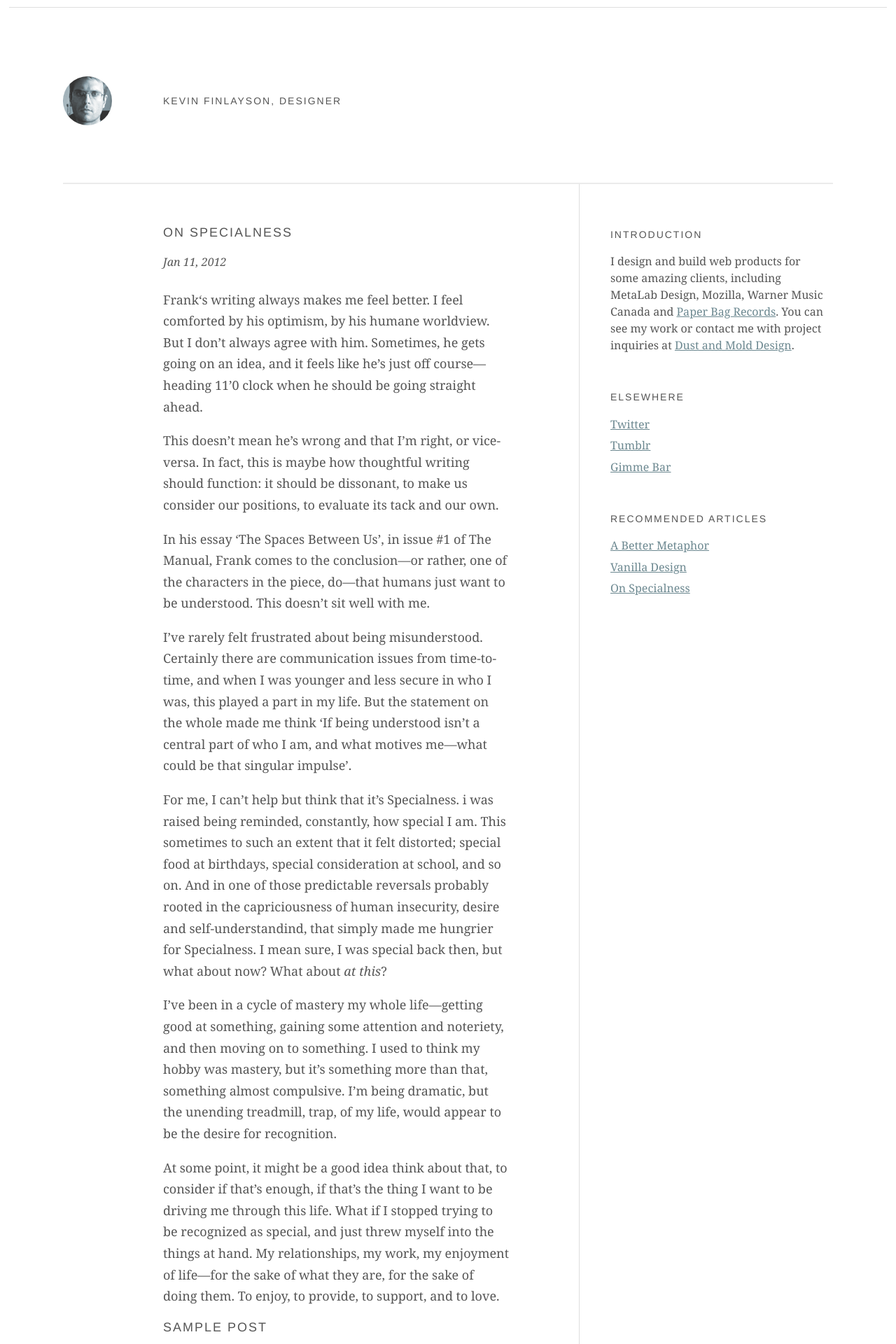
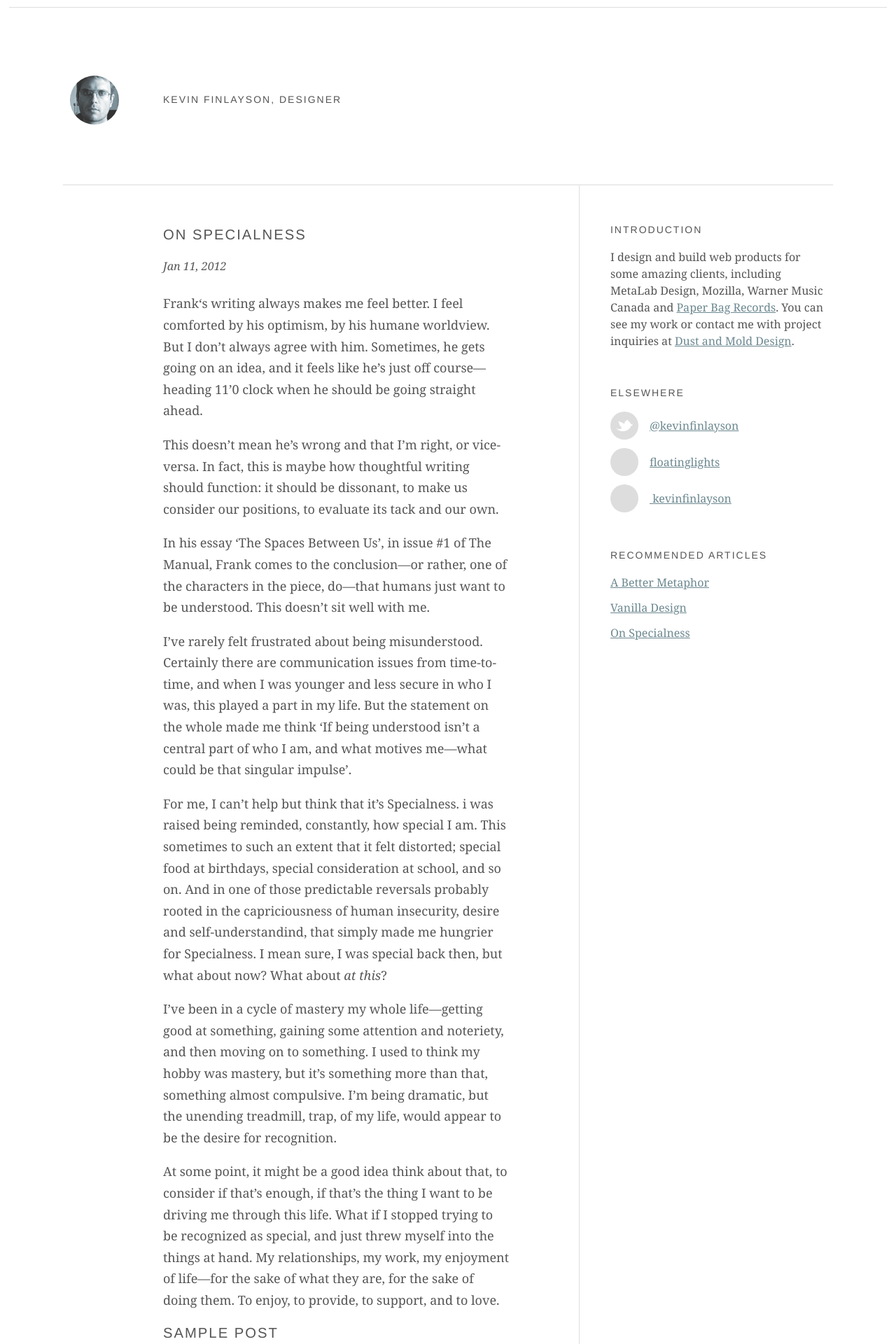
Before and after one commit to kevinfinlayson/kevinfinlayson.com, a Jekyll site: the page built from index.html, in a window 1280 px wide. Shown: the top 1920 px of the page at 70% size. Built offline with Jekyll 4.4.1, drawn with Linux system fonts in a browser that asks for light colours; nearby versions of some CDN libraries.

Commit message:
Working on the sidebar

```diff
--- a/_includes/sidebar.html
+++ b/_includes/sidebar.html
@@ -10,9 +10,9 @@
       <h3>Elsewhere</h3>
     </header>
     <ul>
-      <li><a href="http://twitter.com/kevinfinlayson" title="Twitter">Twitter</a></li>
-      <li><a href="http://floatinglights.tumblr.com" title="Tumblr">Tumblr</a></li>
-      <li><a href="http://gimmebar.com/loves/kevinfinlayson" title="Gimme Bar">Gimme Bar</a></li>
+      <li><a href="http://twitter.com/kevinfinlayson" class="social-link" title="Twitter"><span class="social-icon twitter">Twitter</span>@kevinfinlayson</a></li>
+      <li><a href="http://floatinglights.tumblr.com" class="social-link" title="Tumblr"><span class="social-icon tumblr">Tumblr</span>floatinglights</a></li>
+      <li><a href="http://gimmebar.com/loves/kevinfinlayson" class="social-link" title="Gimme Bar"><span class="social-icon gimmebar">Gimme Bar</span> kevinfinlayson</a></li>
     </ul>
   </section><!-- end of elsewhere -->
   <section class="recommended-articles">
--- a/css/screen.css
+++ b/css/screen.css
@@ -1,30 +1,7 @@
-html, body, div, span, object, iframe,
-h1, h2, h3, h4, h5, h6, p, blockquote, pre,
-abbr, address, cite, code,
-del, dfn, em, img, ins, kbd, q, samp,
-small, strong, sub, sup, var,
-b, i,
-dl, dt, dd, ol, ul, li,
-fieldset, form, label, legend,
-table, caption, tbody, tfoot, thead, tr, th, td,
-article, aside, canvas, details, figcaption, figure,
-footer, header, hgroup, menu, nav, section, summary,
-time, mark, audio, video {
-  margin: 0;
-  padding: 0;
-  border: 0;
-  outline: 0;
-  font-size: 100%;
-  vertical-align: baseline;
-  background: transparent; }
-
-h1, h2, h3 {
-  font-weight: normal;
-  font-family: "brandon-grotesque-1", "brandon-grotesque-2", "helvetica neue", arial, sans-serif;
-  letter-spacing: 2px;
-  text-transform: uppercase;
-  line-height: 1.3; }
-
+/*
+  screen.scss
+  Stylesheet for kevinfinlayson.com
+*/
 article, aside, details, figcaption, figure, footer, header, hgroup, nav, section {
   display: block; }
 
@@ -58,6 +35,13 @@ body, button, input, select, textarea {
   background: #6c8890;
   color: #fff;
   text-shadow: none; }
+
+h1, h2, h3 {
+  font-weight: normal;
+  font-family: "brandon-grotesque-1", "brandon-grotesque-2", "helvetica neue", arial, sans-serif;
+  letter-spacing: 2px;
+  text-transform: uppercase;
+  line-height: 1.3; }
 
 a {
   color: #6c8890; }
@@ -94,10 +78,12 @@ p, ul, ol {
   margin-bottom: 1em; }
 
 ul {
-  list-style: none; }
+  list-style: none;
+  padding: 0;
+  margin: 0; }
 
 li {
-  margin-bottom: 0.4em; }
+  margin-bottom: 0.75em; }
 
 figcaption {
   font-style: italic;
@@ -108,7 +94,8 @@ figure {
 
 img {
   border: 0;
-  -ms-interpolation-mode: bicubic; }
+  -ms-interpolation-mode: bicubic;
+  max-width: 100%; }
 
 /*
 Clearfix
@@ -147,6 +134,7 @@ body {
 
 .container {
   max-width: 1100px;
+  min-width: 726px;
   width: 100%;
   margin: 0 auto; }
 
@@ -154,10 +142,12 @@ body {
 typography
 */
 h1 {
+  margin: 0;
   line-height: 5em;
   font-size: 0.875em; }
 
 h2 {
+  font-size: 1.125em;
   margin-bottom: 0.75em; }
 
 h3 {
@@ -171,20 +161,20 @@ h2 a, h2 a:visited {
 header
 */
 header[role=banner] {
-  padding: 6.125rem 0 5.25rem 0;
+  padding: 6rem 0 5.5rem 0;
   height: 4.275rem;
   border-bottom: 2px solid #ebebeb; }
 
 a.logo {
   padding-left: 13%;
-  height: 4.275rem;
+  line-height: 4.275rem;
   display: inline-block;
   position: relative;
   color: #555; }
 
 a.logo img {
   position: absolute;
-  left: 0;
+  left: 10px;
   top: 0;
   border-radius: 35px;
   filter: alpha(opacity=80);
@@ -207,19 +197,37 @@ Sidebar
 */
 aside[role=complementary] {
   width: 28%;
-  padding: 3.9rem 0 0 4%;
+  padding: 2.5rem 0 0 4%;
   float: left;
   line-height: 1.5; }
 
 aside section {
   margin-bottom: 3.3rem; }
 
+.social-link {
+  line-height: 2.5rem; }
+
+.social-icon {
+  height: 2.5rem;
+  width: 2.5rem;
+  border-radius: 1.25em;
+  background-color: #ddd;
+  display: inline-block;
+  text-indent: -999em;
+  background-repeat: no-repeat;
+  background-position: center center;
+  margin-right: 1em; }
+
+.twitter {
+  background-image: url(/graphics/twitter-icon.png);
+  background-size: 24px 16px; }
+
 /*
 Articles
 */
 section[role=main] {
   width: 45%;
-  padding: 3.6rem 9% 0 13%;
+  padding: 2.5rem 9% 0 13%;
   float: left;
   border-right: 1px solid #dedede; }
 
```
Also changed, not shown: css/screen.scss (+53 -21 lines), graphics/twitter-icon.png (added).
